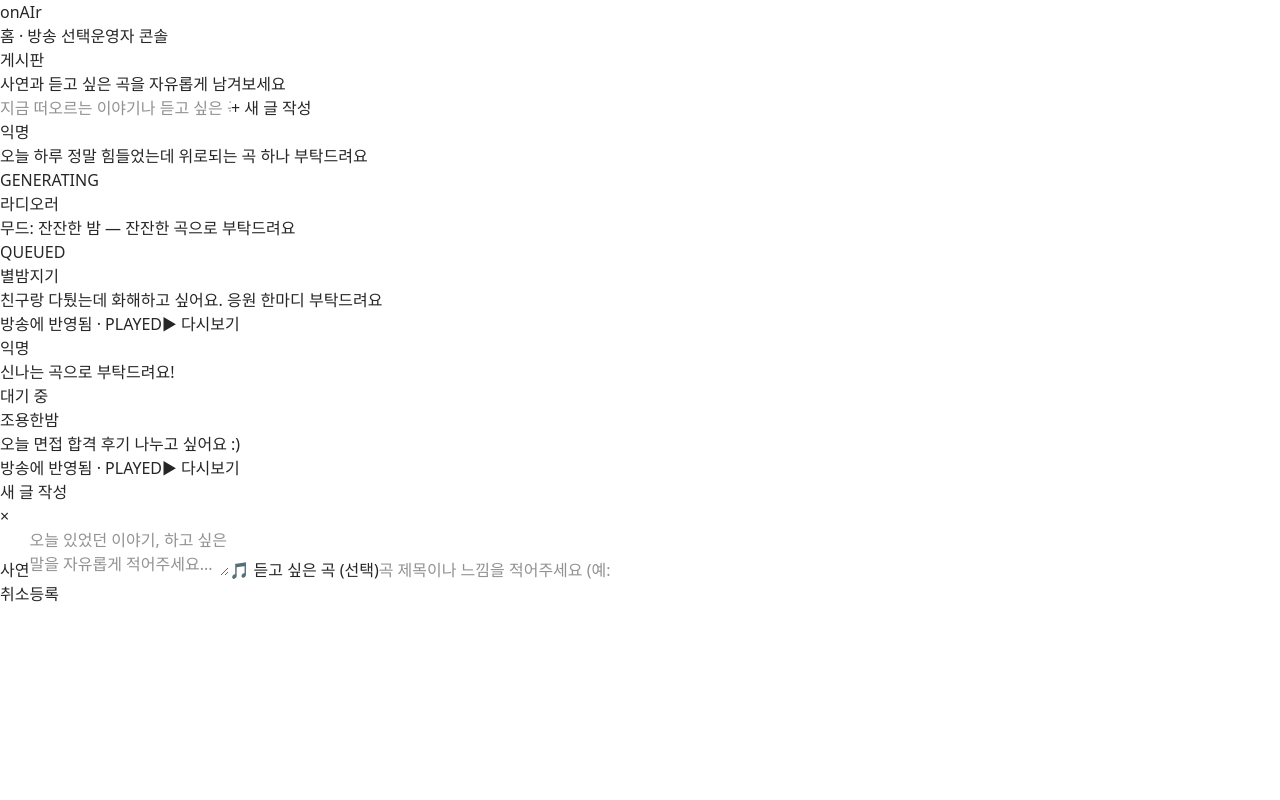
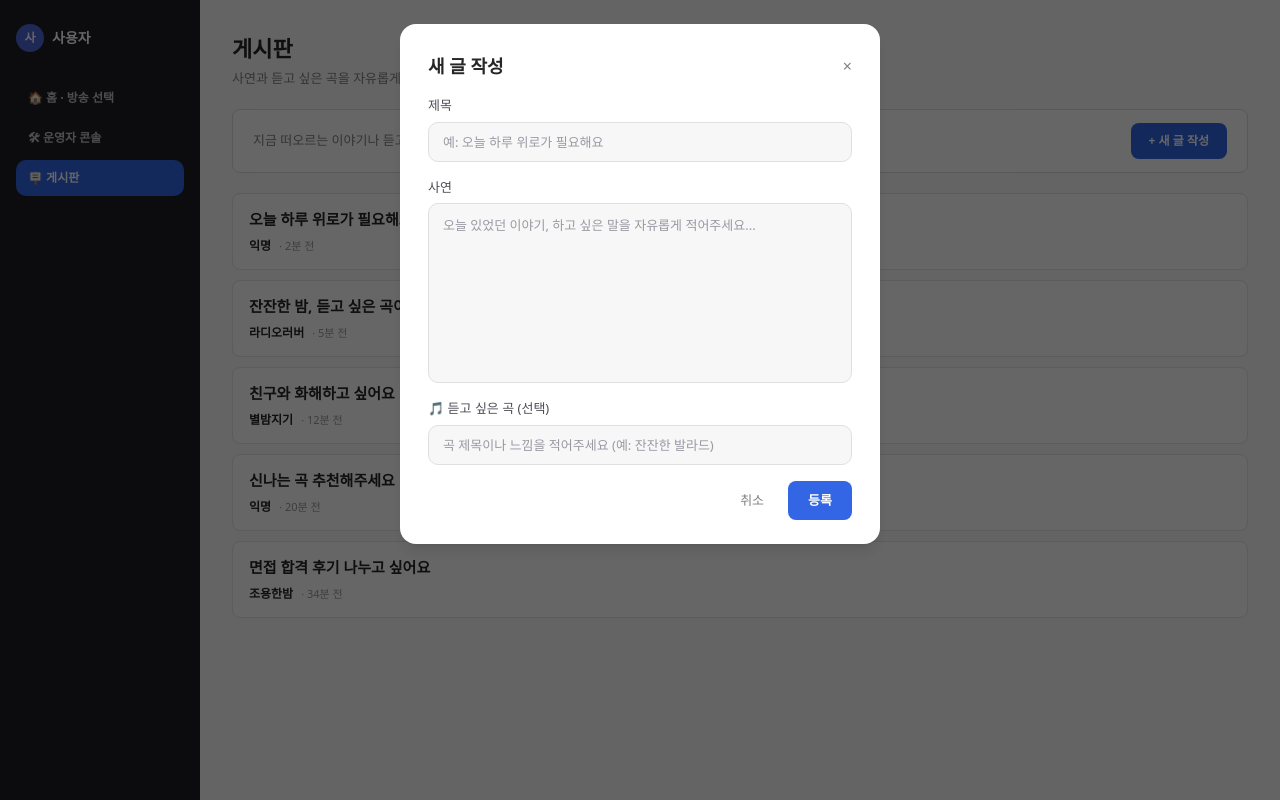
Before and after one commit to pch4947/onAIr, a React (Vite) app in the folder apps/frontend/: page /board in a window 1280 px wide. Both pictures are taken after a click on the button "+ 새 글 작성". Built offline with nearby package versions, Linux system fonts and the light colour scheme.

Commit message:
style: 게시판 화면 스타일링 (#15)

```diff
--- a/apps/frontend/src/routes/board/BoardPage.tsx
+++ b/apps/frontend/src/routes/board/BoardPage.tsx
@@ -1,53 +1,51 @@
-// FEATURE: 04_Board_게시판 화면
+// 04_Board_게시판 화면
 
 import { useState } from 'react'
-import { useNavigate } from 'react-router-dom'
+import { Sidebar } from '@/app/Sidebar'
 import { NewPostModal } from '@/routes/board/NewPostModal'
 import { BOARD_POSTS } from '@/routes/board/mock'
 
 export function BoardPage() {
-  const navigate = useNavigate()
   const [isModalOpen, setIsModalOpen] = useState(false)
 
   return (
-    <div>
-      <aside>
-        <div>onAIr</div>
-        <nav>
-          <button type="button" onClick={() => navigate('/')}>
-            홈 · 방송 선택
-          </button>
-          <button type="button" onClick={() => navigate('/admin')}>
-            운영자 콘솔
-          </button>
-        </nav>
-      </aside>
+    <div className="flex min-h-screen">
+      <Sidebar active="board" />
 
-      <main>
-        <header>
-          <h1>게시판</h1>
-          <p>사연과 듣고 싶은 곡을 자유롭게 남겨보세요</p>
+      <main className="flex-1 bg-bg p-8">
+        <header className="mb-5 flex flex-col gap-1">
+          <h1 className="text-[22px] font-semibold text-text">게시판</h1>
+          <p className="text-[13px] text-text-muted">사연과 듣고 싶은 곡을 자유롭게 남겨보세요</p>
         </header>
 
-        <div>
+        <div className="mb-5 flex h-16 items-center justify-between rounded-md border border-border bg-surface p-5">
           <input
             type="text"
             placeholder="지금 떠오르는 이야기나 듣고 싶은 곡을 자유롭게 남겨보세요"
             readOnly
             onClick={() => setIsModalOpen(true)}
+            className="flex-1 bg-transparent text-[13px] text-text-muted placeholder:text-text-muted"
           />
-          <button type="button" onClick={() => setIsModalOpen(true)}>
+          <button
+            type="button"
+            onClick={() => setIsModalOpen(true)}
+            className="flex shrink-0 items-center gap-1.5 rounded-md bg-primary px-4.5 py-2.5 text-xs font-semibold text-white"
+          >
             + 새 글 작성
           </button>
         </div>
 
-        <ul>
+        <ul className="flex flex-col gap-2.5">
           {BOARD_POSTS.map((post) => (
-            <li key={post.id}>
-              <p>{post.author}</p>
-              <p>{post.content}</p>
-              <span>{post.status}</span>
-              {post.hasReplay && <button type="button">▶ 다시보기</button>}
+            <li
+              key={post.id}
+              className="flex flex-col gap-2 rounded-md border border-[#e6e6e6] bg-surface px-4 py-3.5"
+            >
+              <p className="text-[15px] font-semibold text-text">{post.title}</p>
+              <div className="flex items-center gap-2">
+                <span className="text-xs font-semibold text-text">{post.author}</span>
+                <span className="text-[11px] text-[#999]">· {post.timeAgo}</span>
+              </div>
             </li>
           ))}
         </ul>
--- a/apps/frontend/src/routes/board/NewPostModal.tsx
+++ b/apps/frontend/src/routes/board/NewPostModal.tsx
@@ -1,12 +1,17 @@
-// FEATURE: 05_Board_새 글 작성 (모달)
+// 05_Board_새 글 작성
 
 import { useState } from 'react'
+
+const fieldLabelClass = 'text-[13px] font-medium text-label'
+const textInputClass =
+  'h-10 w-full rounded-lg border border-field-border bg-field-bg px-3.5 text-[13px] text-text placeholder:text-field-placeholder'
 
 interface NewPostModalProps {
   onClose: () => void
 }
 
 export function NewPostModal({ onClose }: NewPostModalProps) {
+  const [title, setTitle] = useState('')
   const [story, setStory] = useState('')
   const [songRequest, setSongRequest] = useState('')
 
@@ -16,39 +21,64 @@ export function NewPostModal({ onClose }: NewPostModalProps) {
   }
 
   return (
-    <div role="dialog" aria-modal="true">
-      <form onSubmit={handleSubmit}>
-        <header>
-          <h2>새 글 작성</h2>
-          <button type="button" onClick={onClose}>
+    <div className="fixed inset-0 z-50 flex items-start justify-center overflow-y-auto bg-black/60 p-6">
+      <form
+        onSubmit={handleSubmit}
+        className="flex w-full max-w-[480px] flex-col gap-4 rounded-xl bg-surface px-7 pb-6 pt-7 shadow-lg"
+      >
+        <header className="flex items-center justify-between">
+          <p className="text-lg font-semibold text-text">새 글 작성</p>
+          <button type="button" onClick={onClose} className="text-base text-text-muted">
             ×
           </button>
         </header>
 
-        <label>
-          사연
+        <label className="flex flex-col gap-1.5">
+          <span className={fieldLabelClass}>제목</span>
+          <input
+            type="text"
+            value={title}
+            onChange={(event) => setTitle(event.target.value)}
+            placeholder="예: 오늘 하루 위로가 필요해요"
+            className={textInputClass}
+          />
+        </label>
+
+        <label className="flex flex-col gap-1.5">
+          <span className={fieldLabelClass}>사연</span>
           <textarea
             value={story}
             onChange={(event) => setStory(event.target.value)}
             placeholder="오늘 있었던 이야기, 하고 싶은 말을 자유롭게 적어주세요..."
+            className="h-[180px] w-full resize-none rounded-lg border border-field-border bg-field-bg px-3.5 py-3 text-[13px] text-text placeholder:text-field-placeholder"
           />
         </label>
 
-        <label>
-          🎵 듣고 싶은 곡 (선택)
+        <label className="flex flex-col gap-1.5">
+          <span className={fieldLabelClass}>🎵 듣고 싶은 곡 (선택)</span>
           <input
             type="text"
             value={songRequest}
             onChange={(event) => setSongRequest(event.target.value)}
             placeholder="곡 제목이나 느낌을 적어주세요 (예: 잔잔한 발라드)"
+            className={textInputClass}
           />
         </label>
 
-        <footer>
-          <button type="button" onClick={onClose}>
+        <footer className="flex items-center justify-end gap-2">
+          <button
+            type="button"
+            onClick={onClose}
+            className="rounded-md px-4 py-2.5 text-[13px] font-medium text-text-muted"
+          >
             취소
           </button>
-          <button type="submit">등록</button>
+          <button
+            type="submit"
+            className="rounded-md bg-primary px-5 py-2.5 text-[13px] font-semibold text-white"
+          >
+            등록
+          </button>
         </footer>
       </form>
     </div>
--- a/apps/frontend/src/routes/board/mock.ts
+++ b/apps/frontend/src/routes/board/mock.ts
@@ -2,46 +2,15 @@
 
 export interface BoardPost {
   id: string
+  title: string
   author: string
-  content: string
-  status: string
-  hasReplay: boolean
+  timeAgo: string
 }
 
 export const BOARD_POSTS: BoardPost[] = [
-  {
-    id: '1',
-    author: '익명',
-    content: '오늘 하루 정말 힘들었는데 위로되는 곡 하나 부탁드려요',
-    status: 'GENERATING',
-    hasReplay: false,
-  },
-  {
-    id: '2',
-    author: '라디오러',
-    content: '무드: 잔잔한 밤 — 잔잔한 곡으로 부탁드려요',
-    status: 'QUEUED',
-    hasReplay: false,
-  },
-  {
-    id: '3',
-    author: '별밤지기',
-    content: '친구랑 다퉜는데 화해하고 싶어요. 응원 한마디 부탁드려요',
-    status: '방송에 반영됨 · PLAYED',
-    hasReplay: true,
-  },
-  {
-    id: '4',
-    author: '익명',
-    content: '신나는 곡으로 부탁드려요!',
-    status: '대기 중',
-    hasReplay: false,
-  },
-  {
-    id: '5',
-    author: '조용한밤',
-    content: '오늘 면접 합격 후기 나누고 싶어요 :)',
-    status: '방송에 반영됨 · PLAYED',
-    hasReplay: true,
-  },
+  { id: '1', title: '오늘 하루 위로가 필요해요', author: '익명', timeAgo: '2분 전' },
+  { id: '2', title: '잔잔한 밤, 듣고 싶은 곡이 있어요', author: '라디오러버', timeAgo: '5분 전' },
+  { id: '3', title: '친구와 화해하고 싶어요', author: '별밤지기', timeAgo: '12분 전' },
+  { id: '4', title: '신나는 곡 추천해주세요', author: '익명', timeAgo: '20분 전' },
+  { id: '5', title: '면접 합격 후기 나누고 싶어요', author: '조용한밤', timeAgo: '34분 전' },
 ]
```
